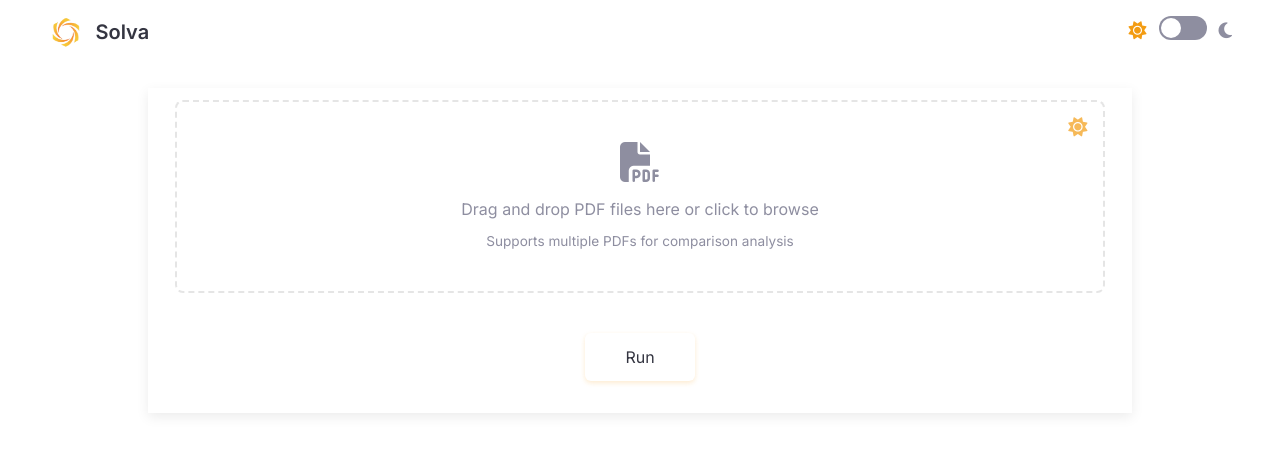
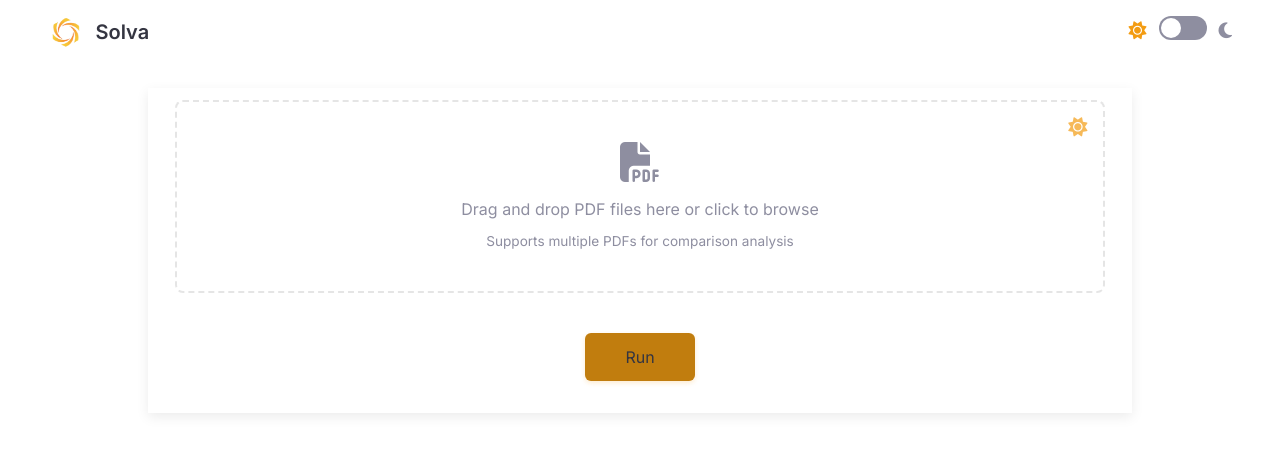
Before and after one commit to anshulchahar/docanalyze, a Flask app: page / in a window 1280 px wide. Shown: the top 460 px of the page. Run offline with Flask 3, Linux system fonts and the light colour scheme; some libraries are stand-ins or nearby versions.

Commit message:
feat: update button colors for improved visibility and consistency

```diff
--- a/static/css/style.css
+++ b/static/css/style.css
@@ -7,9 +7,11 @@
     --card-shadow: rgba(0, 0, 0, 0.05);
     --accent-color: #f39c12;
     /* Changed to sun-themed orange color */
+    --button-default: #c17d0e;
+    /* Dimmer orange */
+    --button-hover: #f39c12;
+    /* Brighter orange on hover */
     --secondary-color: #8e8ea0;
-    --button-hover: #d68910;
-    /* Darker orange */
     --input-background: #FFFFFF;
     --input-border: #e5e5e5;
     --header-background: #FFFFFF;
@@ -30,9 +32,9 @@
     --card-shadow: rgba(255, 255, 255, 0.1);
     --accent-color: #f39c12;
     /* Keep the sun-theme even in dark mode */
+    --button-default: #c17d0e;
+    --button-hover: #f39c12;
     --secondary-color: #9e9ea8;
-    --button-hover: #d68910;
-    /* Darker orange */
     --input-background: #111111;
     --input-border: #333333;
     --header-background: #000000;
@@ -198,22 +200,23 @@
 }
 
 button {
-    background-color: var(--accent-color);
+    background-color: var(--button-default) !important;
+    /* Added !important to override any Tailwind defaults */
     color: white;
     border: none;
     border-radius: 6px;
     padding: 12px 20px;
     font-weight: 500;
     cursor: pointer;
-    transition: background-color 0.2s;
+    transition: all 0.2s ease;
     font-family: inherit;
     font-size: 0.95rem;
     box-shadow: 0 2px 5px var(--sun-glow);
-    transition: all 0.2s ease;
 }
 
 button:hover {
-    background-color: var(--button-hover);
+    background-color: var(--button-hover) !important;
+    /* Added !important to override any Tailwind defaults */
     box-shadow: 0 4px 8px var(--sun-glow);
     transform: translateY(-1px);
 }
```
